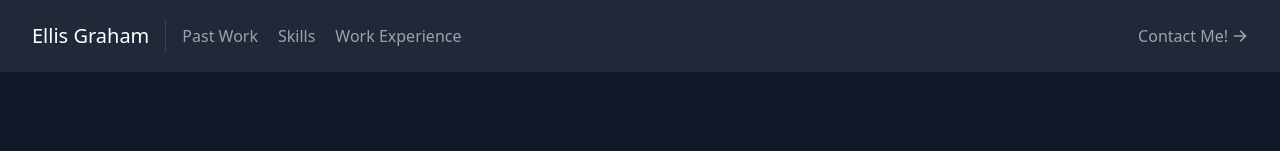
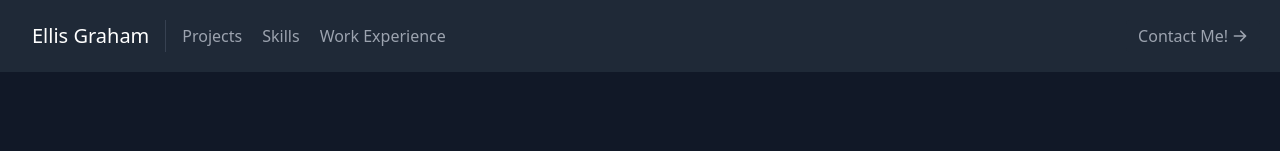
Before and after one commit to EllisG97/React-Portfolio, a React (Create React App) app: page / in a window 1280 px wide. Shown: the top 151 px of the page. Built offline with nearby package versions, Linux system fonts and the light colour scheme.

Commit message:
Fixed Navbar
Corrected slight spelling issue on the navbar

```diff
--- a/src/components/Navbar.js
+++ b/src/components/Navbar.js
@@ -12,7 +12,7 @@ export default function Navbar() {
         </a>
         <nav className="md:mr-auto md:ml-4 md:py-1 md:pl-4 md:border-l md:border-gray-700	flex flex-wrap items-center text-base justify-center">
           <a href="#projects" className="mr-5 hover:text-white">
-            Past Work
+            Projects
           </a>
           <a href="#skills" className="mr-5 hover:text-white">
             Skills
```
